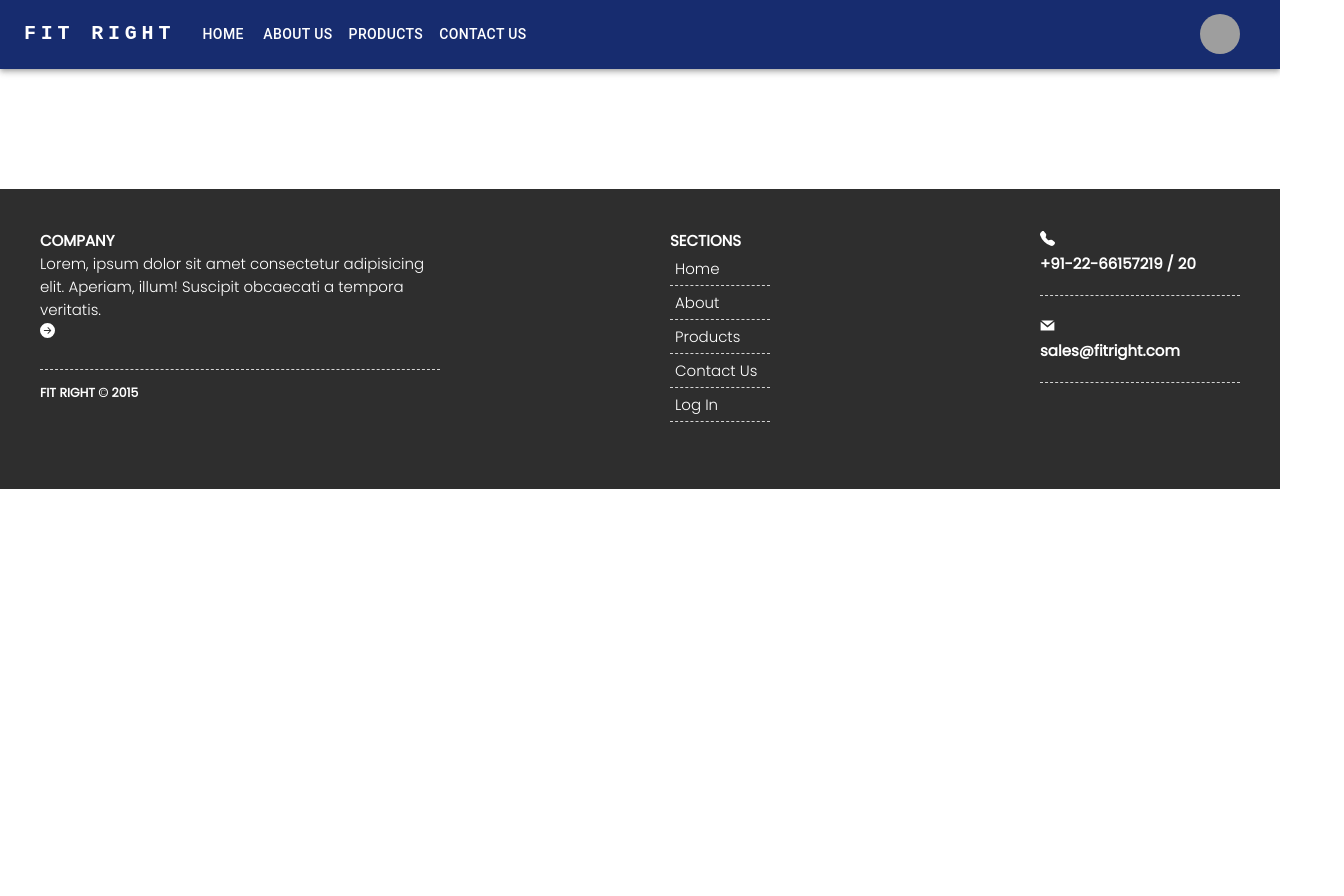
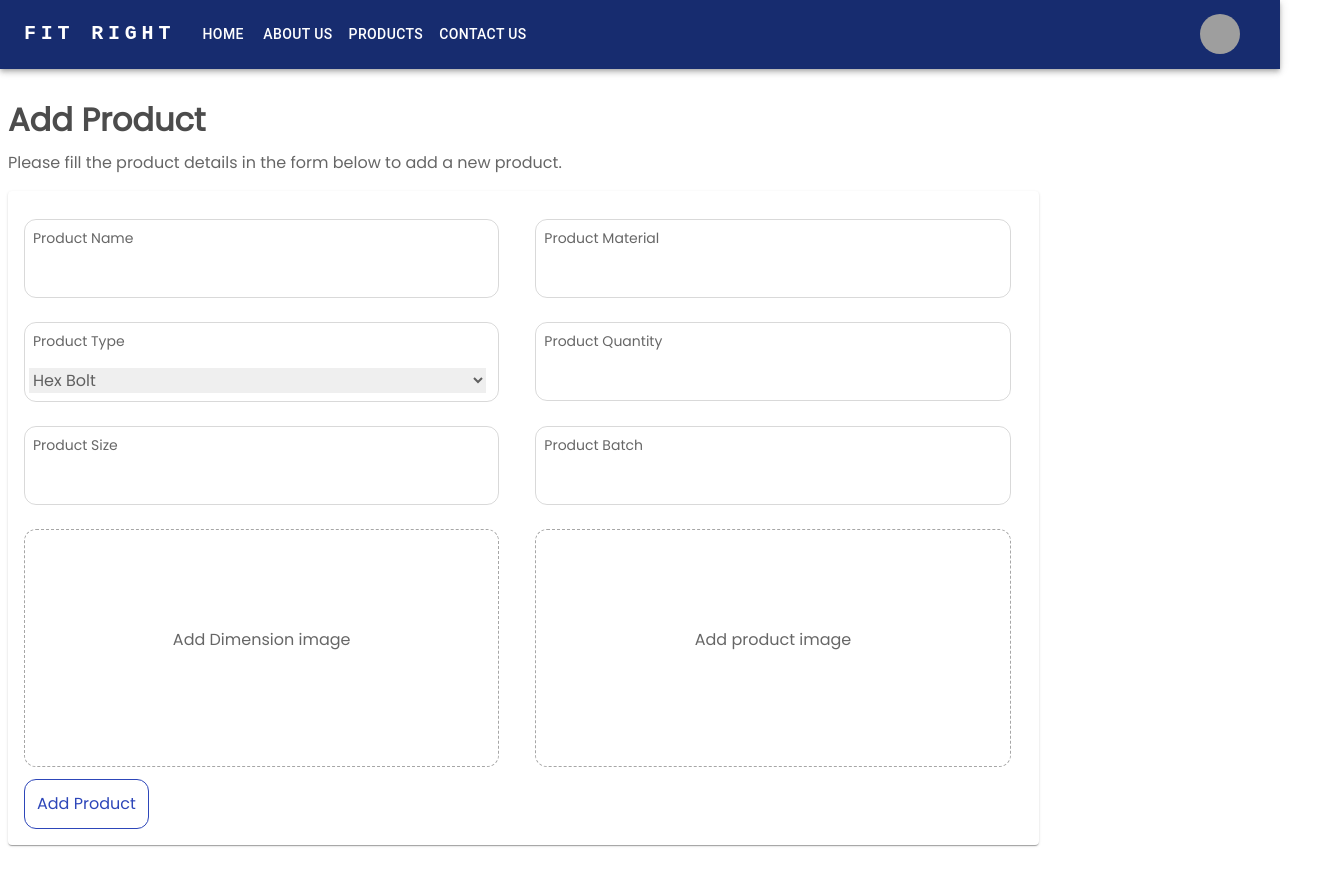
Before and after one commit to akshayrathod205/Sem5-MPR-Frontend, a React (Vite) app: page /addproduct in a window 1280 px wide. Shown: the top 896 px of the page, 1344 px wide, since content can reach past the window. Before the commit the page ends 800 px from the top, so only its background shows below. Built offline with nearby package versions, Linux system fonts and the light colour scheme; grey boxes are pictures that could not be loaded.

Commit message:
products added

```diff
--- a/src/App.jsx
+++ b/src/App.jsx
@@ -10,8 +10,9 @@ import Signup from "./Components/signup";
 import Product from "./Components/products";
 import Singleproduct from "./Components/singleproduct";
 import Contact from "./Components/Contact";
-import Cart from './Components/cart'
-import Userdash from './Components/userdash'
+import Cart from "./Components/cart";
+import Userdash from "./Components/userdash";
+import AddProduct from "./Components/AddProduct";
 
 function App() {
   return (
@@ -23,8 +24,9 @@ function App() {
         <Route path="/products" element={<Product />} />
         <Route path="/products/:id" element={<Singleproduct />} />
         <Route path="/contact" element={<Contact />} />
-        <Route path="/cart" element={<Cart />}/>
-        <Route path="/userdash" element={<Userdash />}/>
+        <Route path="/cart" element={<Cart />} />
+        <Route path="/userdash" element={<Userdash />} />
+        <Route path="/addproduct" element={<AddProduct />} />
       </Routes>
       <Footer />
     </BrowserRouter>
--- a/src/Components/AddProduct.jsx
+++ b/src/Components/AddProduct.jsx
@@ -1,6 +1,6 @@
 import React, { useEffect, useRef, useState } from "react";
 import { Col, Form, Row } from "react-bootstrap";
-import 'bootstrap/dist/css/bootstrap.min.css';
+import "bootstrap/dist/css/bootstrap.min.css";
 import axios from "axios";
 
 import "./AddProduct.css";
@@ -11,9 +11,11 @@ function AddProduct() {
     name: "",
     material: "",
     quantity: "",
-        prodType: "",
+    type: "",
     size: "",
-        batch: ""
+    batch: "",
+    productImage: "",
+    dimensionImage: "",
   });
 
   const [categories, setCategories] = useState([]);
@@ -67,35 +69,92 @@ function AddProduct() {
     }
   }
 
+  const change = (e, fieldName) => {
+    const { value } = e.target;
+    setNewProduct((prevFormData) => ({
+      ...prevFormData,
+      [fieldName]: value,
+    }));
+  };
+
   const addProduct = async (event) => {
+    console.log(newProduct);
     event.preventDefault();
     try {
-            const formData = new FormData();
-            formData.append("name", newProduct.name);
-            formData.append("ProdType", newProduct.prodType);
-            formData.append("image", dimensionImage);
-            formData.append("material", newProduct.material);
-            formData.append("quantity", newProduct.quantity);
-            formData.append("size", newProduct.size);
-            formData.append("batch", newProduct.batch);
-            axios({
-                method: "post",
-                // url: "https://ecommerceappcj.herokuapp.com/api/products/create/product/",
-                data: formData,
-            }).then((response) => {
+      const token = localStorage.getItem("token");
+      const headers = { Authorization: `Bearer ${token}` };
+      axios
+        .post("http://localhost:3002/api/v1/inventory/admin/", newProduct, {
+          headers,
+        })
+        .then((response) => {
+          console.log(response.data);
+          alert("Product added successfully");
           setImagePreview("");
           setDimensionImagePreview("");
           setNewProduct({
             name: "",
             material: "",
             quantity: "",
-                    prodType: "",
+            type: "",
             size: "",
-                    batch: ""
+            batch: "",
           });
         });
     } catch (err) {
       console.log("Error : " + err.message);
+    }
+  };
+
+  const handleProductImage = async (e) => {
+    const file = e.target.files[0];
+    try {
+      const formData = new FormData();
+      formData.append("image", file);
+
+      const response = await fetch(
+        `https://api.imgbb.com/1/upload?key=50681270696fa8d1b505621c64ea3b66`,
+        {
+          method: "POST",
+          body: formData,
+        }
+      );
+
+      const data = await response.json();
+      const link = data.data.url;
+      console.log(link);
+      setNewProduct((prevFormData) => ({
+        ...prevFormData,
+        productImage: link,
+      }));
+    } catch (error) {
+      console.error("Error uploading file to ImgBB:", error);
+    }
+  };
+
+  const handleDimensionImage = async (e) => {
+    const file = e.target.files[0];
+    try {
+      const formData = new FormData();
+      formData.append("image", file);
+
+      const response = await fetch(
+        `https://api.imgbb.com/1/upload?key=50681270696fa8d1b505621c64ea3b66`,
+        {
+          method: "POST",
+          body: formData,
+        }
+      );
+
+      const data = await response.json();
+      const link = data.data.url;
+      console.log(link);
+      setNewProduct((prevFormData) => ({
+        ...prevFormData,
+        dimensionImage: link,
+      }));
+    } catch (error) {
+      console.error("Error uploading file to ImgBB:", error);
     }
   };
 
@@ -139,10 +198,10 @@ function AddProduct() {
                   <p>Product Type</p>
                   <select
                     className="add-product-dropdown"
-                                        name="prodType"
-                                        id="prodType"
-                                        value={newProduct.prodType}
-                                        onChange={handleChange}
+                    name="type"
+                    id="type"
+                    value={newProduct.type}
+                    onChange={(e) => change(e, "type")}
                   >
                     <option disabled className="add-product-dropdown-option">
                       Please select a product category
@@ -158,6 +217,18 @@ function AddProduct() {
                     </option>
                     <option className="add-product-dropdown-option">
                       Washers
+                    </option>
+                    <option className="add-product-dropdown-option">
+                      Studs
+                    </option>
+                    <option className="add-product-dropdown-option">
+                      Screws
+                    </option>
+                    <option className="add-product-dropdown-option">
+                      Socket
+                    </option>
+                    <option className="add-product-dropdown-option">
+                      Nuts
                     </option>
                     {categories.map((prodType) => {
                       return (
@@ -224,7 +295,7 @@ function AddProduct() {
                       type="file"
                       name="dimensionImage"
                       accept="image/*"
-                                            onChange={handleDimensionImageChange}
+                      onChange={(e) => handleDimensionImage(e)}
                     />
                     {dimensionImagePreview ? (
                       <img src={dimensionImagePreview} alt="preview" />
@@ -248,7 +319,7 @@ function AddProduct() {
                       type="file"
                       name="image"
                       accept="image/*"
-                                            onChange={handleImageChange}
+                      onChange={(e) => handleProductImage(e)}
                     />
                     {imagePreview ? (
                       <img src={imagePreview} alt="preview" />
@@ -259,7 +330,7 @@ function AddProduct() {
                 </div>
               </Col>
             </Row>
-                        <button onClick={addProduct} className="add-product-btn">
+            <button onClick={(e) => addProduct(e)} className="add-product-btn">
               Add Product
             </button>
           </Card>
--- a/src/Components/products.jsx
+++ b/src/Components/products.jsx
@@ -25,12 +25,16 @@ export default function Products() {
       .get("http://localhost:3002/api/v1/products/")
       .then((res) => {
         console.log(res.data);
-        setProductdetail(res.data);
+        setProductdetail(res.data.products);
       })
       .catch((err) => {
         console.log(err);
       });
   }, []);
+
+  useEffect(() => {
+    console.log(Productdetail);
+  }, [Productdetail]);
 
   return (
     <>
@@ -57,15 +61,15 @@ export default function Products() {
             <div className="content">
               {filteredProducts.map((curElm) => {
                 return (
-                  <div className="box" key={curElm.id}>
+                  <div className="box" key={curElm._id}>
                     <div className="img_box">
-                      <img src={curElm.Img} alt={curElm.Title} />
+                      <img src={curElm.productImage} alt={curElm.name} />
                       <div className="icon">
                         <li>
                           <AiOutlineShoppingCart />
                         </li>
                         <li>
-                          <Link to={`/products/${curElm.id}`}>
+                          <Link to={`/products/${curElm._id}`}>
                             <BsEye />
                           </Link>
                         </li>
@@ -73,7 +77,7 @@ export default function Products() {
                     </div>
                     <div className="detail">
                       <p>{curElm.Cat}</p>
-                      <h3>{curElm.Title}</h3>
+                      <h3>{curElm.name}</h3>
                     </div>
                   </div>
                 );
```
Lines whose indentation alone changed are shown as unchanged.
